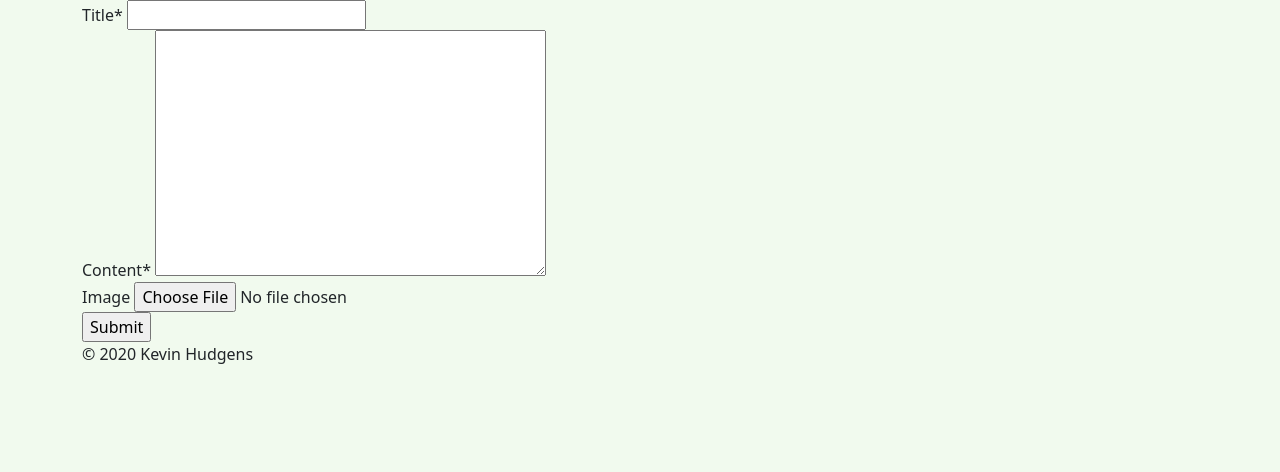
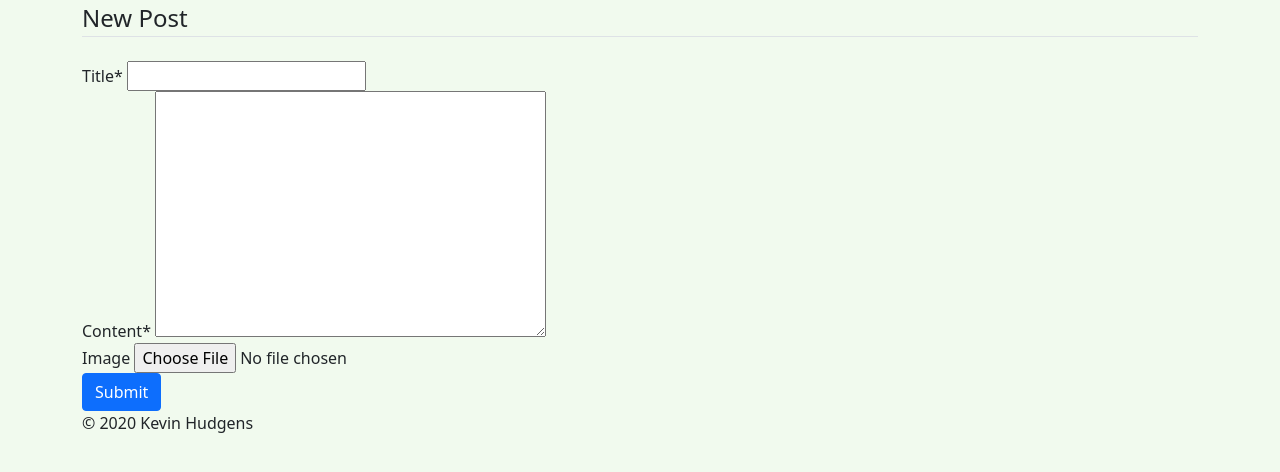
Before and after one commit to kghudgens/OptionHouse, a Django app: page /post-create in a window 1280 px wide. Shown: the part 48-520 px from the top of the page. Run offline with Django 3.2, Linux system fonts and the light colour scheme; the visitor is signed in with stand-in values (Sample User, id 1); some libraries are stand-ins or nearby versions.

Commit message:
added bootstrap classes to forms

```diff
--- a/optionhouseapp/templates/optionhouseapp/post_form.html
+++ b/optionhouseapp/templates/optionhouseapp/post_form.html
@@ -2,9 +2,22 @@
 {% load crispy_forms_tags %}
 
 {%block content%}
-<form method="POST">
-    {% csrf_token %}
-    {{form | crispy}}
-    <input type="submit" value="Submit">
-</form>
+    <div class="content-section">
+
+        <form method="POST">
+
+            {% csrf_token %}
+            <fieldset class="form-group">
+                <legend class="border-bottom mb-4">New Post</legend>
+                {{form | crispy}}
+            </fieldset>
+
+            <div class="form-group">
+                <button type="submit" class="btn btn-primary">Submit</button>
+            </div>
+
+        </form>
+
+    </div>
+
 {%endblock content%}
```
Also changed, not shown: optionhouseapp/templates/optionhouseapp/post_update_form.html (+10 -5 lines).
